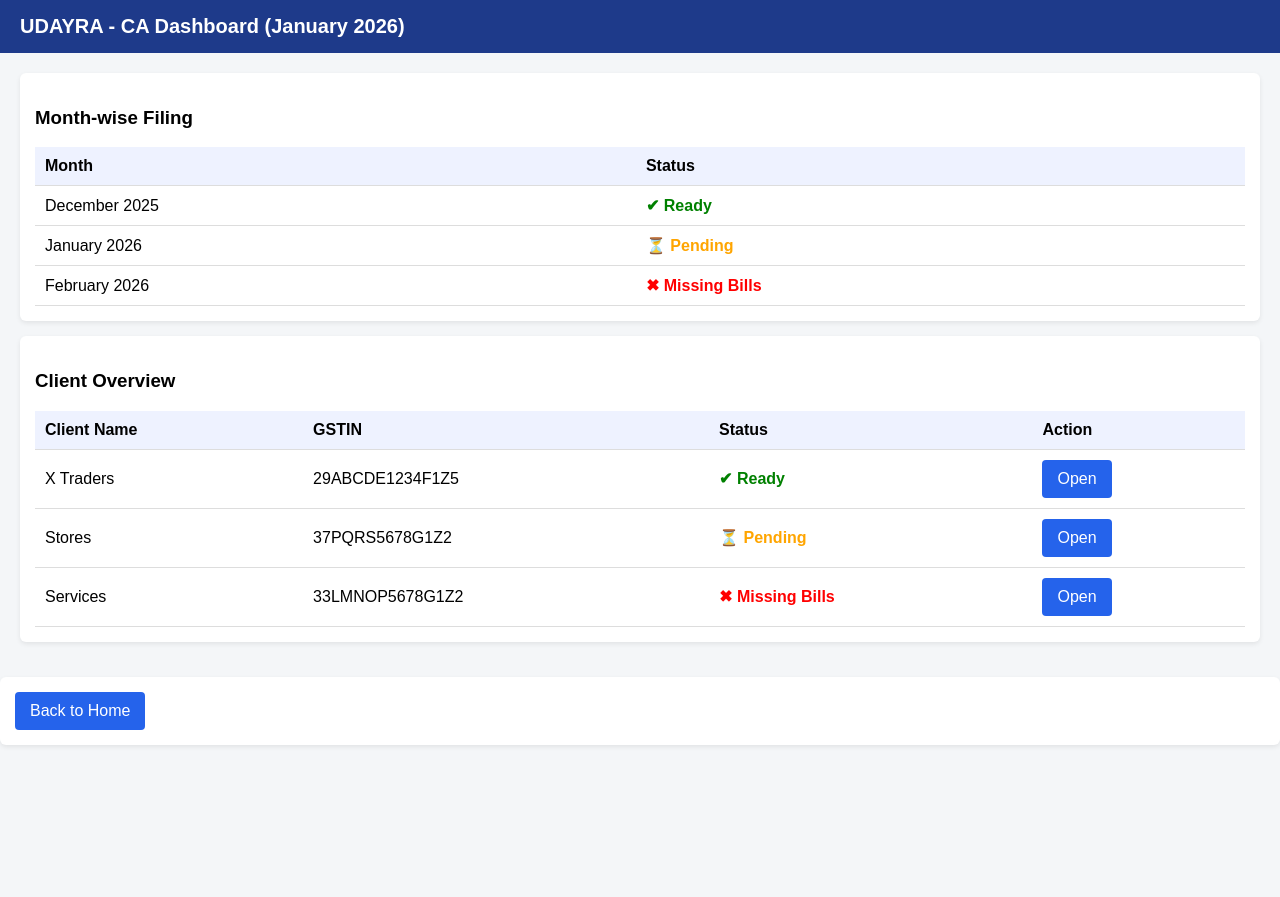
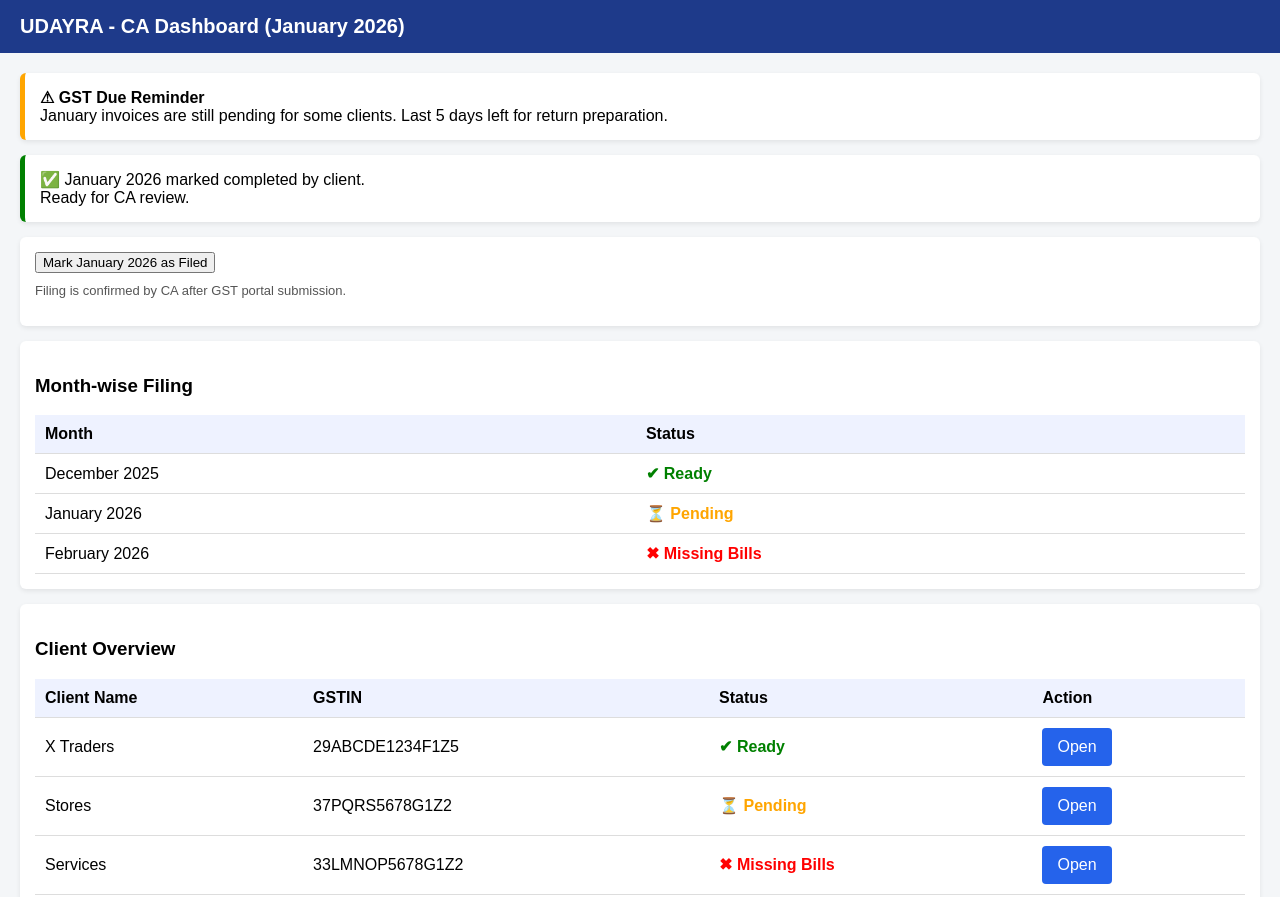
Before and after one commit to udayraservices-admin/udayra-app, a website: page public/ca-dashboard.html in a window 1280 px wide. Shown: the top 897 px of the page. Before the commit the page ends 800 px from the top, so only its background shows below. Drawn offline with Linux system fonts and the light colour scheme.

Commit message:
after add some enhancement features

```diff
--- a/public/ca-dashboard.html
+++ b/public/ca-dashboard.html
@@ -11,6 +11,26 @@
   </header>
 
   <div class="container">
+<!-- Warning Banner -->
+    <div class="card" style="border-left: 5px solid orange;">
+      <strong>⚠ GST Due Reminder</strong><br>
+      January invoices are still pending for some clients. Last 5 days left for return preparation.
+    </div>
+
+    <!-- Highlight Banner -->
+    <div class="card" style="border-left: 5px solid green;">
+      ✅ January 2026 marked completed by client.<br>
+      Ready for CA review.
+    </div>
+
+    <!-- Action Button -->
+    <div class="card">
+      <button class="button">Mark January 2026 as Filed</button>
+      <p class="note">
+        Filing is confirmed by CA after GST portal submission.
+      </p>
+    </div>
+
 
     <!-- New Month-wise Filing Section -->
     <div class="card">
```
Also changed, not shown: public/gst-summary.html (+9 -0 lines), public/trader-upload.html (+8 -1 lines).
